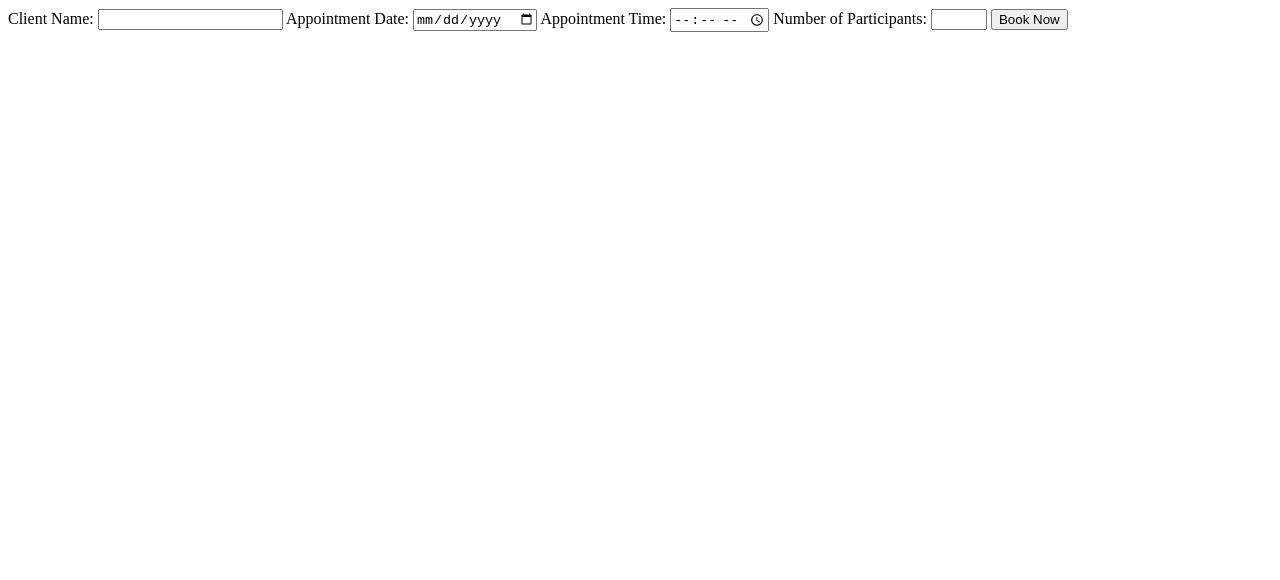
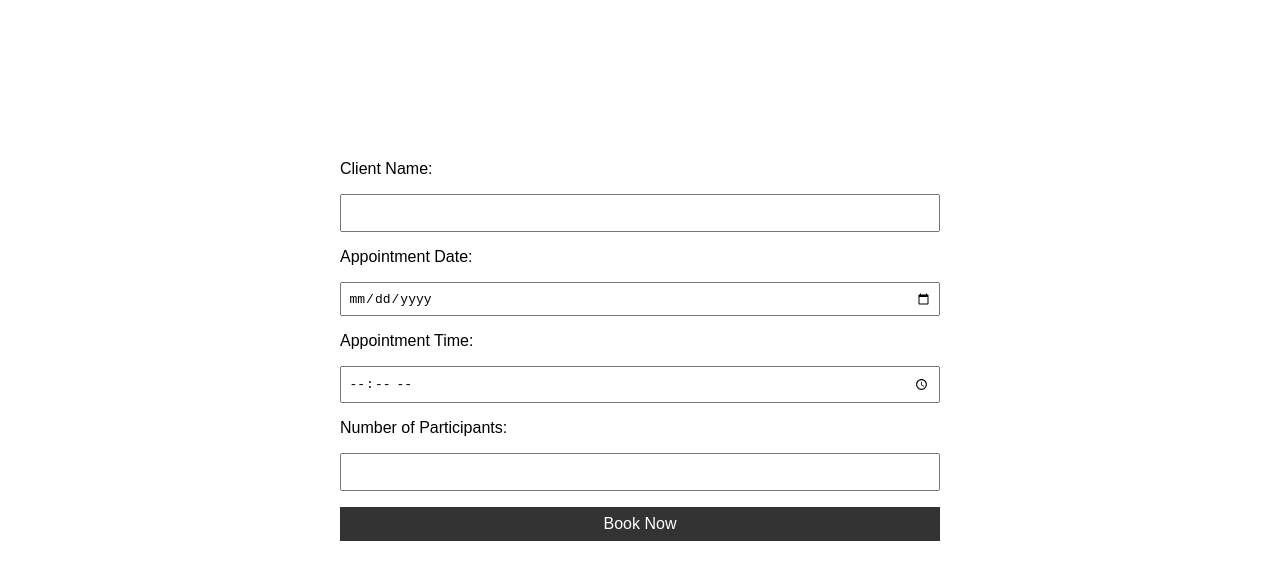
Before and after one commit to julie-belrose/SimpleForm, a website with bundled scripts: page index.html in a window 1280 px wide. Built offline with nearby package versions, Linux system fonts and the light colour scheme.

Commit message:
add little style

```diff
--- a/index.html
+++ b/index.html
@@ -4,6 +4,7 @@
     <meta charset="UTF-8">
     <title>Title</title>
     <script type="module" src="./index.js" defer></script>
+    <link rel="stylesheet" href="styles.css">
 </head>
 <body>
 <form id="booking-form">
@@ -11,7 +12,6 @@
 
     <label for="name">Client Name:</label>
     <input type="text" id="name" name="name" required>
-    <p id="name-validation" style="color: red; display: none;">Please enter a valid name (letters only)</p>
 
     <label for="date">Appointment Date:</label>
     <input type="date" id="date" name="date" required>
--- a/styles.css
+++ b/styles.css
@@ -0,0 +1,47 @@
+body {
+    margin: 10em;
+    font-family: sans-serif;
+}
+
+#booking-form {
+    display: flex;
+    flex-wrap: wrap;
+    gap: 1em;
+    max-width: 600px;
+    margin: 0 auto;
+}
+
+#booking-form label {
+    flex: 1 1 100%;
+}
+
+
+#booking-form input,
+#booking-form button {
+    flex: 1 1 calc(50% - 1em);
+    padding: 0.5em;
+    font-size: 1em;
+}
+
+#booking-form button {
+    background-color: #333;
+    color: white;
+    border: none;
+    cursor: pointer;
+    transition: background-color 0.2s ease-in-out;
+}
+
+#booking-form button:hover {
+    background-color: #555;
+}
+
+#global-error {
+    flex: 1 1 100%;
+    background-color: #ffe6e6;
+    color: #b30000;
+    padding: 1em;
+    margin: 1em;
+    border: 1px solid #b30000;
+    border-radius: 5px;
+    display: none;
+}
```
